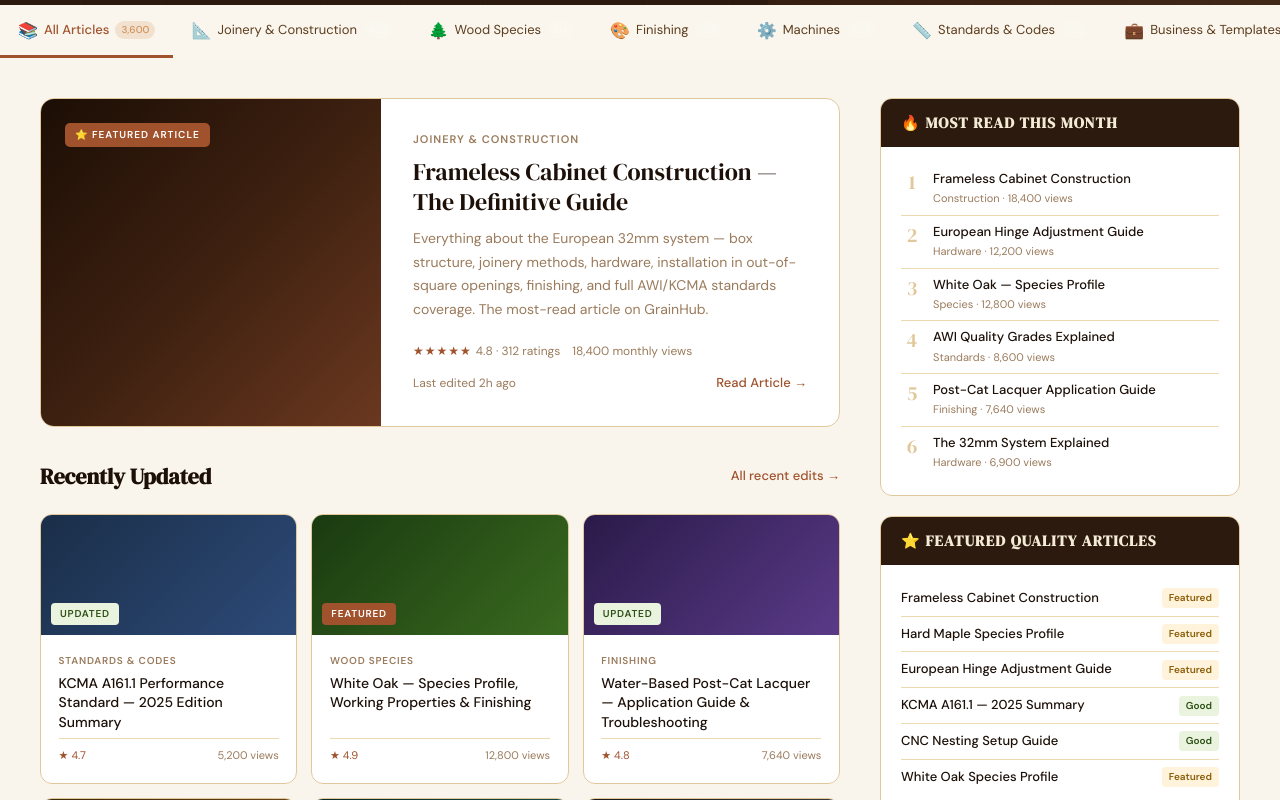
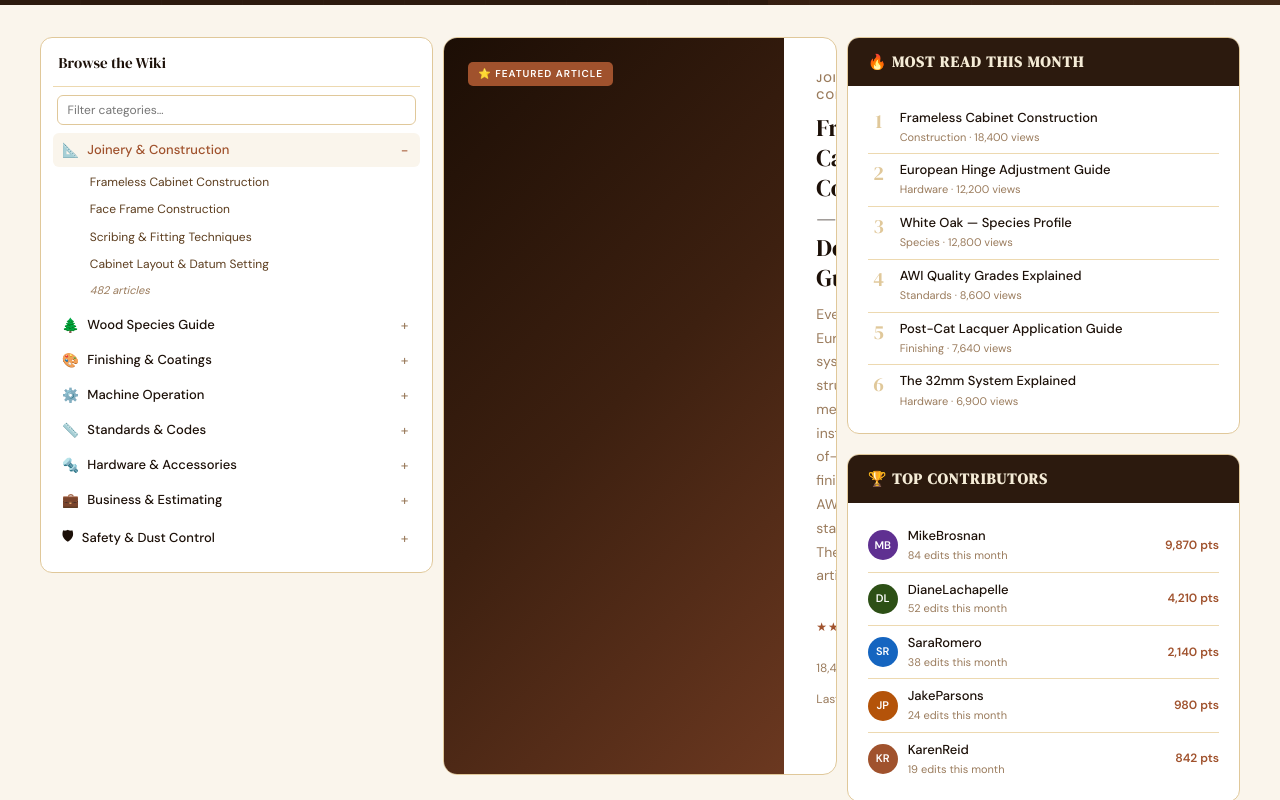
Before and after one commit to Konstarr/grainhub, a React (Vite) app: page /wiki in a window 1280 px wide. Shown: the part 860-1660 px from the top of the page. Built offline with nearby package versions, Linux system fonts and the light colour scheme; no server answers.

Commit message:
Redesign Wiki layout: add left category nav, slim right sidebar, drop horizontal tabs

```diff
--- /dev/null
+++ b/src/components/wiki/WikiLeftNav.jsx
@@ -0,0 +1,90 @@
+import { useState, useMemo } from 'react';
+import { Link } from 'react-router-dom';
+import { BROWSE_BY_CATEGORY } from '../../data/wikiData.js';
+
+/**
+ * Left-hand category nav for the Wiki index. Sticky, scrollable, with each
+ * category collapsible to reveal sub-articles. Filter input narrows the list
+ * by category name or any article within it.
+ */
+export default function WikiLeftNav() {
+  // Default: first category expanded so new users see the pattern immediately.
+  const [open, setOpen] = useState(
+    () => new Set([BROWSE_BY_CATEGORY[0]?.name].filter(Boolean))
+  );
+  const [query, setQuery] = useState('');
+
+  const toggle = (name) => {
+    setOpen((prev) => {
+      const next = new Set(prev);
+      if (next.has(name)) next.delete(name);
+      else next.add(name);
+      return next;
+    });
+  };
+
+  // Filter: match category name OR any article title inside it.
+  const filtered = useMemo(() => {
+    const q = query.trim().toLowerCase();
+    if (!q) return BROWSE_BY_CATEGORY;
+    return BROWSE_BY_CATEGORY.filter((cat) => {
+      if (cat.name.toLowerCase().includes(q)) return true;
+      return cat.articles.some((a) => a.toLowerCase().includes(q));
+    });
+  }, [query]);
+
+  // When filtering, auto-expand all matches so the user sees the hits.
+  const effectiveOpen = query.trim()
+    ? new Set(filtered.map((c) => c.name))
+    : open;
+
+  return (
+    <aside className="wiki-left-nav">
+      <div className="wln-header">Browse the Wiki</div>
+
+      <div className="wln-search">
+        <input
+          type="text"
+          placeholder="Filter categories…"
+          value={query}
+          onChange={(e) => setQuery(e.target.value)}
+        />
+      </div>
+
+      <nav className="wln-list">
+        {filtered.length === 0 && (
+          <div className="wln-empty">No matches. Try a different term.</div>
+        )}
+        {filtered.map((cat) => {
+          const isOpen = effectiveOpen.has(cat.name);
+          return (
+            <div key={cat.name} className="wln-cat">
+              <button
+                type="button"
+                className={`wln-cat-toggle ${isOpen ? 'open' : ''}`}
+                onClick={() => toggle(cat.name)}
+                aria-expanded={isOpen}
+              >
+                <span className="wln-cat-icon">{cat.icon}</span>
+                <span className="wln-cat-name">{cat.name}</span>
+                <span className="wln-cat-chev">{isOpen ? '−' : '+'}</span>
+              </button>
+              {isOpen && (
+                <ul className="wln-cat-subs">
+                  {cat.articles.map((article) => (
+                    <li key={article}>
+                      <Link to="/wiki/article" className="wln-sub-link">
+                        {article}
+                      </Link>
+                    </li>
+                  ))}
+                  <li className="wln-cat-count">{cat.count}</li>
+                </ul>
+              )}
+            </div>
+          );
+        })}
+      </nav>
+    </aside>
+  );
+}
--- a/src/components/wiki/WikiSidebar.jsx
+++ b/src/components/wiki/WikiSidebar.jsx
@@ -1,4 +1,4 @@
-import { POPULAR_ARTICLES, FEATURED_QUALITY, TOP_CONTRIBUTORS } from '../../data/wikiData.js';
+import { POPULAR_ARTICLES, TOP_CONTRIBUTORS } from '../../data/wikiData.js';
 
 function PopularCard() {
   return (
@@ -12,24 +12,6 @@ function PopularCard() {
               <div className="pi-title">{article.title}</div>
               <div className="pi-meta">{article.meta}</div>
             </div>
-          </div>
-        ))}
-      </div>
-    </div>
-  );
-}
-
-function QualityCard() {
-  return (
-    <div className="rs-card">
-      <div className="rs-header">⭐ Featured Quality Articles</div>
-      <div className="rs-body">
-        {FEATURED_QUALITY.map((article) => (
-          <div key={article.title} className="quality-item">
-            <span className="qi-title">{article.title}</span>
-            <span className={`qi-badge qb-${article.badge === 'Featured' ? 'featured' : 'good'}`}>
-              {article.badge}
-            </span>
           </div>
         ))}
       </div>
@@ -70,33 +52,15 @@ function SponsorCard() {
   );
 }
 
-function GuidelinesCard() {
-  return (
-    <div className="rs-card">
-      <div className="rs-header">📖 Wiki Guidelines</div>
-      <div className="rs-body" style={{ fontSize: '13px', color: 'var(--text-muted)', lineHeight: '1.7' }}>
-        <p style={{ marginBottom: '8px' }}>
-          Articles should be factual, practical, and written from first-hand trade experience. No promotional content. No brand endorsements.
-        </p>
-        <p style={{ marginBottom: '8px' }}>
-          Cite standards, sources, and manufacturers where applicable. All measurements in both imperial and metric where possible.
-        </p>
-        <a href="#" style={{ color: 'var(--wood-warm)', fontWeight: '500' }}>
-          Read the full contributor guide →
-        </a>
-      </div>
-    </div>
-  );
-}
-
+// Slimmed sidebar: we kept the three highest-signal cards (Popular, Contributors,
+// Sponsor) and dropped Quality + Guidelines. Guidelines live on the contributor
+// page; featured-quality is already surfaced via badges on the main content cards.
 export default function WikiSidebar() {
   return (
     <aside className="right-col">
       <PopularCard />
-      <QualityCard />
       <ContributorsCard />
       <SponsorCard />
-      <GuidelinesCard />
     </aside>
   );
 }
--- a/src/pages/Wiki.jsx
+++ b/src/pages/Wiki.jsx
@@ -1,6 +1,5 @@
 import '../styles/wiki.css';
 import WikiHero from '../components/wiki/WikiHero.jsx';
-import CategoryTabs from '../components/wiki/CategoryTabs.jsx';
 import FeaturedArticle from '../components/wiki/FeaturedArticle.jsx';
 import RecentlyUpdated from '../components/wiki/RecentlyUpdated.jsx';
 import BrowseByCategory from '../components/wiki/BrowseByCategory.jsx';
@@ -8,15 +7,20 @@ import SpeciesDirectory from '../components/wiki/SpeciesDirectory.jsx';
 import RecentEdits from '../components/wiki/RecentEdits.jsx';
 import ContributeCTA from '../components/wiki/ContributeCTA.jsx';
 import WikiSidebar from '../components/wiki/WikiSidebar.jsx';
+import WikiLeftNav from '../components/wiki/WikiLeftNav.jsx';
 
 export default function Wiki() {
   return (
     <>
       <WikiHero />
-      <CategoryTabs />
+      {/* The horizontal CategoryTabs component was removed from here — its
+          role is now played by the left nav, which has more room and shows
+          sub-articles inline. */}
 
-      <div className="main-wrap">
-        <div>
+      <div className="wiki-grid">
+        <WikiLeftNav />
+
+        <div className="wiki-content">
           <FeaturedArticle />
           <RecentlyUpdated />
           <BrowseByCategory />
@@ -24,6 +28,7 @@ export default function Wiki() {
           <RecentEdits />
           <ContributeCTA />
         </div>
+
         <WikiSidebar />
       </div>
     </>
--- a/src/styles/wiki.css
+++ b/src/styles/wiki.css
@@ -211,6 +211,163 @@
   grid-template-columns: 1fr 300px;
   gap: 2.5rem;
   align-items: start;
+}
+
+/* 3-COLUMN WIKI LAYOUT: left nav | content | slim right sidebar.
+   Left and right are fixed widths so the center gets maximum breathing room.
+   Collapses gracefully on narrower viewports. */
+.wiki-grid {
+  max-width: 1420px;
+  margin: 0 auto;
+  padding: 2rem 2.5rem 2.5rem;
+  display: grid;
+  grid-template-columns: 240px minmax(0, 1fr) 260px;
+  gap: 2rem;
+  align-items: start;
+}
+.wiki-content {
+  min-width: 0;
+}
+@media (max-width: 1180px) {
+  .wiki-grid {
+    grid-template-columns: 220px minmax(0, 1fr);
+  }
+  .wiki-grid > .right-col {
+    display: none;
+  }
+}
+@media (max-width: 860px) {
+  .wiki-grid {
+    grid-template-columns: 1fr;
+    padding: 1.25rem;
+    gap: 1.25rem;
+  }
+  .wiki-left-nav {
+    position: static;
+    max-height: none;
+  }
+}
+
+/* LEFT NAV */
+.wiki-left-nav {
+  position: sticky;
+  top: 80px;
+  max-height: calc(100vh - 100px);
+  overflow-y: auto;
+  background: var(--white);
+  border: 1px solid var(--border);
+  border-radius: 12px;
+  padding: 0.85rem 0.75rem;
+  font-family: 'DM Sans', sans-serif;
+}
+.wln-header {
+  font-family: 'DM Serif Display', serif;
+  font-size: 15px;
+  color: var(--text-primary);
+  padding: 0 0.35rem 0.65rem;
+  margin-bottom: 0.5rem;
+  border-bottom: 1px solid var(--border-light);
+}
+.wln-search {
+  margin-bottom: 0.5rem;
+  padding: 0 0.25rem;
+}
+.wln-search input {
+  width: 100%;
+  box-sizing: border-box;
+  padding: 0.4rem 0.6rem;
+  border: 1px solid var(--border);
+  border-radius: 6px;
+  font-size: 12px;
+  font-family: 'DM Sans', sans-serif;
+  background: var(--white);
+  color: var(--text-primary);
+}
+.wln-search input:focus {
+  outline: none;
+  border-color: var(--wood-warm);
+}
+.wln-list {
+  display: flex;
+  flex-direction: column;
+  gap: 1px;
+}
+.wln-empty {
+  padding: 0.75rem 0.5rem;
+  font-size: 12px;
+  color: var(--text-muted);
+  font-style: italic;
+}
+.wln-cat-toggle {
+  display: flex;
+  align-items: center;
+  gap: 0.5rem;
+  width: 100%;
+  text-align: left;
+  padding: 0.5rem 0.55rem;
+  border: none;
+  border-radius: 6px;
+  background: transparent;
+  cursor: pointer;
+  font-family: 'DM Sans', sans-serif;
+  font-size: 13px;
+  font-weight: 500;
+  color: var(--text-primary);
+  transition: background 0.12s, color 0.12s;
+}
+.wln-cat-toggle:hover {
+  background: var(--wood-paper);
+}
+.wln-cat-toggle.open {
+  color: var(--wood-warm);
+  background: var(--wood-paper);
+}
+.wln-cat-icon {
+  font-size: 14px;
+  flex-shrink: 0;
+}
+.wln-cat-name {
+  flex: 1;
+  line-height: 1.25;
+}
+.wln-cat-chev {
+  color: var(--text-muted);
+  font-weight: 400;
+  font-size: 14px;
+  width: 14px;
+  text-align: center;
+  flex-shrink: 0;
+}
+.wln-cat-toggle.open .wln-cat-chev {
+  color: var(--wood-warm);
+}
+.wln-cat-subs {
+  list-style: none;
+  margin: 2px 0 6px;
+  padding: 0 0 0 1.8rem;
+  display: flex;
+  flex-direction: column;
+  gap: 1px;
+}
+.wln-sub-link {
+  display: block;
+  padding: 0.3rem 0.5rem;
+  font-size: 12px;
+  color: var(--text-secondary);
+  text-decoration: none;
+  border-radius: 5px;
+  line-height: 1.4;
+  transition: color 0.12s, background 0.12s;
+}
+.wln-sub-link:hover {
+  color: var(--wood-warm);
+  background: var(--wood-paper);
+}
+.wln-cat-count {
+  padding: 0.2rem 0.5rem 0.1rem;
+  font-size: 11px;
+  color: var(--text-muted);
+  font-style: italic;
 }
 
 /* FEATURED ARTICLE */
```
